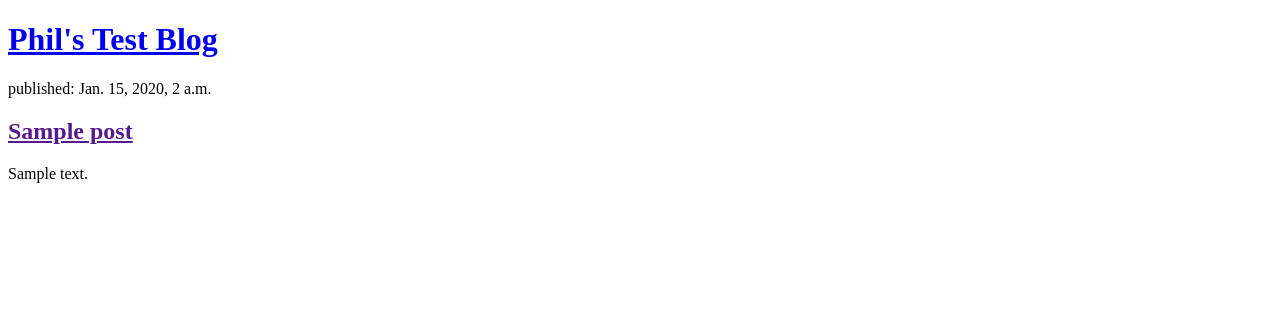
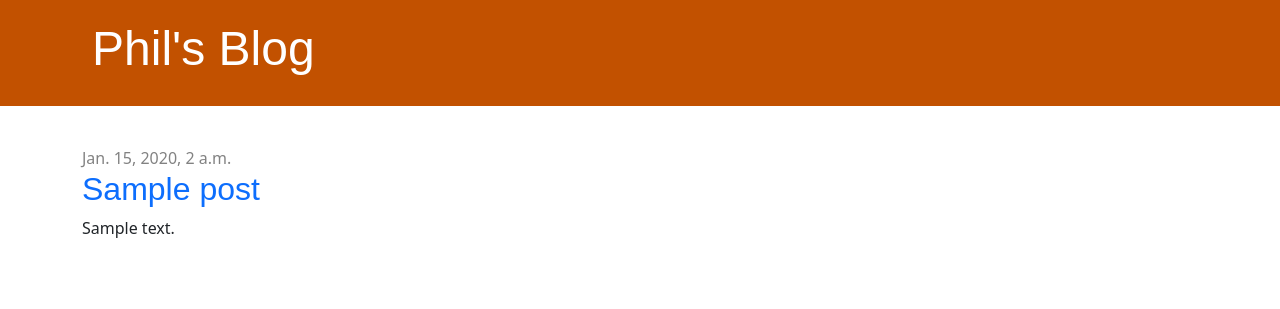
Before and after one commit to philsgu/djangogirls, a Django app: page / in a window 1280 px wide. Shown: the top 309 px of the page. Run offline with Django 3.2, Linux system fonts and the light colour scheme; tables that the repository leaves empty hold one stand-in row (values such as "Sample post").

Commit message:
Added view and template for detailed blog post as well as CSS for the site.

```diff
--- /dev/null
+++ b/blog/static/css/blog.css
@@ -0,0 +1,70 @@
+.page-header {
+    background-color: #C25100;
+    margin-top: 0;
+    margin-bottom: 40px;
+    padding: 20px 20px 20px 40px;
+}
+
+.page-header h1,
+.page-header h1 a,
+.page-header h1 a:visited,
+.page-header h1 a:active {
+    color: #ffffff;
+    font-size: 36pt;
+    text-decoration: none;
+}
+
+h1,
+h2,
+h3,
+h4 {
+    font-family: 'Arial';
+}
+
+.date {
+    color: #828282;
+}
+
+.save {
+    float: right;
+}
+
+.post-form textarea,
+.post-form input {
+    width: 100%;
+}
+
+.top-menu,
+.top-menu:hover,
+.top-menu:visited {
+    color: #ffffff;
+    float: right;
+    font-size: 26pt;
+    margin-right: 20px;
+}
+
+.post {
+    margin-bottom: 70px;
+}
+
+
+a {
+    text-decoration: none; /* Removes underline */
+}
+
+.post > .date,
+.post > .actions {
+    float: top;
+}
+
+.btn-secondary,
+.btn-secondary:visited {
+    color: #C25100;
+    background: none;
+    border-color: #C25100;
+}
+
+.btn-secondary:hover {
+    color: #FFFFFF;
+    background-color: #C25100;
+}
--- /dev/null
+++ b/blog/templates/blog/base.html
@@ -0,0 +1,25 @@
+{% load static %}
+<!DOCTYPE html>
+<html>
+    <head>
+        <title>Phil's blog</title>
+        <link rel="stylesheet" href="https://cdn.jsdelivr.net/npm/bootstrap@5.1.3/dist/css/bootstrap.min.css" integrity="sha384-1BmE4kWBq78iYhFldvKuhfTAU6auU8tT94WrHftjDbrCEXSU1oBoqyl2QvZ6jIW3" crossorigin="anonymous">
+        <link rel="stylesheet" href="{% static 'css/blog.css' %}">
+
+    </head>
+    <body>
+        <header class="page-header">
+          <div class="container">
+              <h1><a href="/">Phil's Blog</a></h1>
+          </div>
+        </header>
+        <main class="container">
+            <div class="row">
+                <div class="col">
+                {% block content %}
+                {% endblock %}
+                </div>
+            </div>
+        </main>
+    </body>
+</html>
--- a/blog/templates/blog/post_list.html
+++ b/blog/templates/blog/post_list.html
@@ -1,18 +1,13 @@
-<!DOCTYPE html>
-<html>
-    <head>
-        <title>Phil's blog</title>
-    </head>
-    <body>
-        <header>
-            <h1><a href="/">Phil's Test Blog</a></h1>
-        </header>
-        {% for post in posts %}
-        <article>
-            <time>published: {{ post.published_date }}</time>
-            <h2><a href="">{{ post.title }}</a></h2>
+{% extends 'blog/base.html' %}
+
+{% block content %}
+    {% for post in posts %}
+        <article class="post">
+            <time class="date">
+                {{ post.published_date }}
+            </time>
+            <h2><a href="{% url 'post_detail' pk=post.pk %}">{{ post.title }}</a></h2>
             <p>{{ post.text|linebreaksbr }}</p>
         </article>
-        {% endfor %}
-    </body>
-</html>
+    {% endfor %}
+{% endblock %}
--- a/blog/urls.py
+++ b/blog/urls.py
@@ -2,5 +2,6 @@ from django.urls import path
 from . import views
 
 urlpatterns = [
-    path('', views.post_list, name='post_list') #this directs initial site to post_list
+    path('', views.post_list, name='post_list'), #this directs initial site to post_list
+    path('post/<int:pk>/', views.post_detail, name='post_detail'),
 ]
--- a/blog/views.py
+++ b/blog/views.py
@@ -1,4 +1,4 @@
-from django.shortcuts import render
+from django.shortcuts import render, get_object_or_404
 from django.utils import timezone
 from .models import Post
 
@@ -6,3 +6,7 @@ from .models import Post
 def post_list(request):
     posts = Post.objects.filter(published_date__lte=timezone.now()).order_by('published_date')
     return render(request, 'blog/post_list.html', {'posts': posts})
+
+def post_detail(request, pk):
+    post = get_object_or_404(Post, pk=pk)
+    return render(request, 'blog/post_detail.html', {'post': post})
```
Also changed, not shown: blog/templates/blog/post_detail.html (added, +13 -0 lines).
